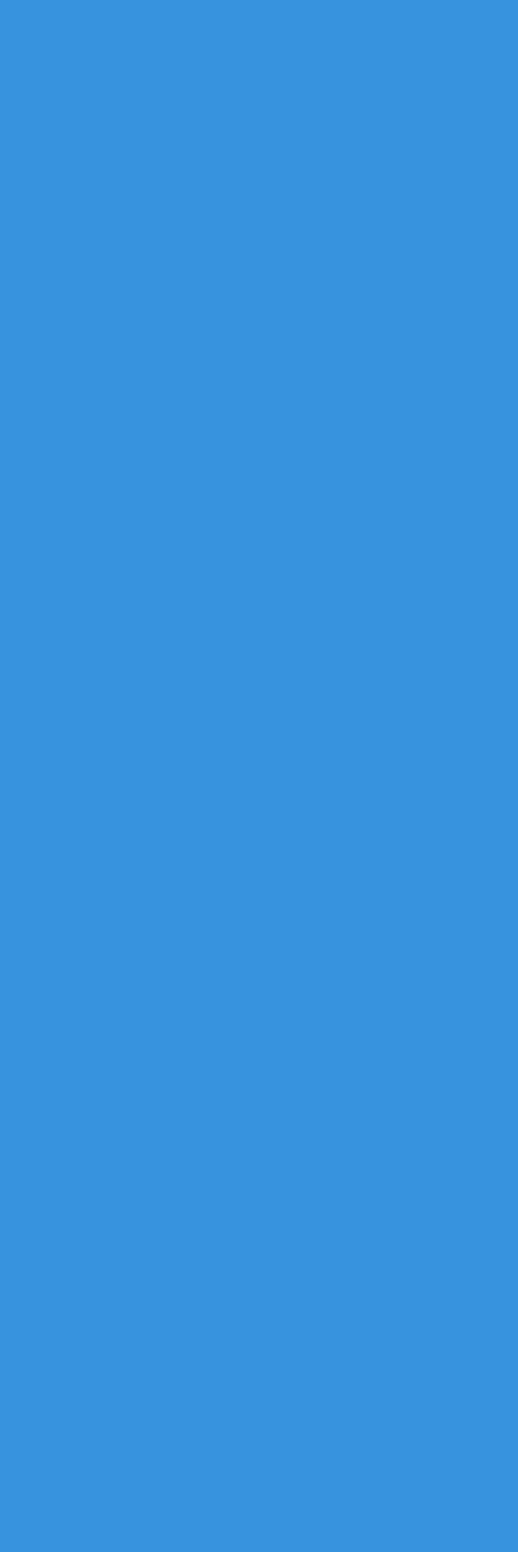
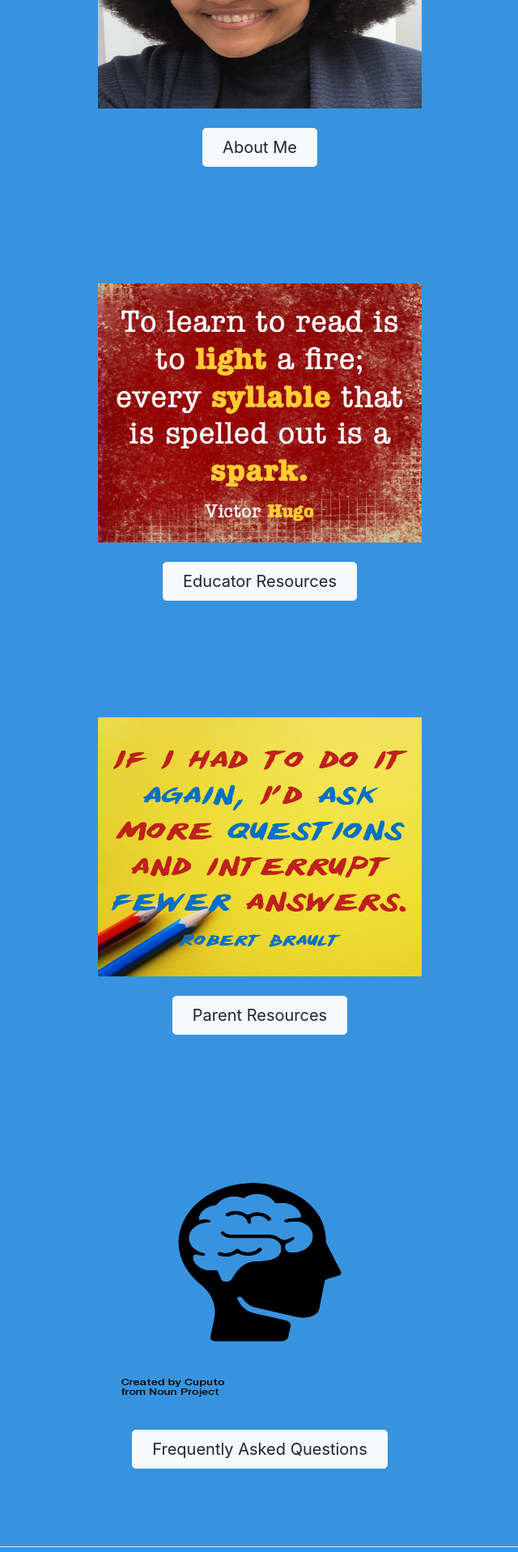
Before and after one commit to KristaMarbury/at-site, a React (Create React App) app: page / in a window 1280 px wide. Shown: the part 880-2797 px from the top of the page at 81% size, without its empty margins (319-959 px from the left). Before the commit the page ends 911 px from the top, so only its background shows below. Built offline with nearby package versions, Linux system fonts and the light colour scheme.

Commit message:
making a nicer homepage, still under construction.

```diff
--- a/src/pages/Home.js
+++ b/src/pages/Home.js
@@ -1,5 +1,9 @@
 import React from "react";
 import openerquote from "./images/momquote1.jpg";
+import victorhugo from "./images/victorhugo.jpg";
+import momafro from "./images/momafro.jpeg";
+import robertbrault from "./images/robertbrault.jpg";
+import nounbrain from "./images/nounbrain.png";
 import { Link } from "react-router-dom";
 // import Typewriter from "typewriter-effect";
 
@@ -23,6 +27,70 @@ const Home = () => {
           </Link>
         </div>
       </section>
+      <section class="px-4 py-5 my-5 text center">
+        <img
+          class="d-block mx-auto mb-4 img-responsive"
+          src={momafro}
+          alt="quote about learning to read from victor hugo"
+        />
+        <div class="d-grid gap-2 d-sm-flex justify-content-sm-center">
+          {/* Be sure to make these buttons go to glowing reviews from Clients and ASDEC */}
+          <Link
+            class="btn btn-light btn-lg px-4 gap-3"
+            to="aboutme"
+            role="button"
+          >
+            About Me
+          </Link>
+        </div>
+      </section>
+      <section class="px-4 py-5 my-5 text center">
+        <img
+          class="d-block mx-auto mb-4 img-responsive"
+          src={victorhugo}
+          alt="quote about learning to read from victor hugo"
+        />
+        <div class="d-grid gap-2 d-sm-flex justify-content-sm-center">
+          {/* Be sure to make these buttons go to glowing reviews from Clients and ASDEC */}
+          <Link
+            class="btn btn-light btn-lg px-4 gap-3"
+            to="educatorresources"
+            role="button"
+          >
+            Educator Resources
+          </Link>
+        </div>
+      </section>
+      <section class="px-4 py-5 my-5 text center">
+        <img
+          class="d-block mx-auto mb-4 img-responsive"
+          src={robertbrault}
+          alt="quote about looking back by robert brault"
+        />
+        <div class="d-grid gap-2 d-sm-flex justify-content-sm-center">
+          {/* Be sure to make these buttons go to glowing reviews from Clients and ASDEC */}
+          <Link
+            class="btn btn-light btn-lg px-4 gap-3"
+            to="parentresources"
+            role="button"
+          >
+            Parent Resources
+          </Link>
+        </div>
+      </section>
+      <section class="px-4 py-5 my-5 text center">
+        <img
+          class="d-block mx-auto mb-4 img-responsive"
+          src={nounbrain}
+          alt="cartoon brain inside of a head"
+        />
+        <div class="d-grid gap-2 d-sm-flex justify-content-sm-center">
+          {/* Be sure to make these buttons go to glowing reviews from Clients and ASDEC */}
+          <Link class="btn btn-light btn-lg px-4 gap-3" to="faq" role="button">
+            Frequently Asked Questions
+          </Link>
+        </div>
+      </section>
     </main>
   );
 };
```
Also changed, not shown: src/pages/images/robertbrault.jpg (renamed from src/pages/images/Image-1.jpg).
